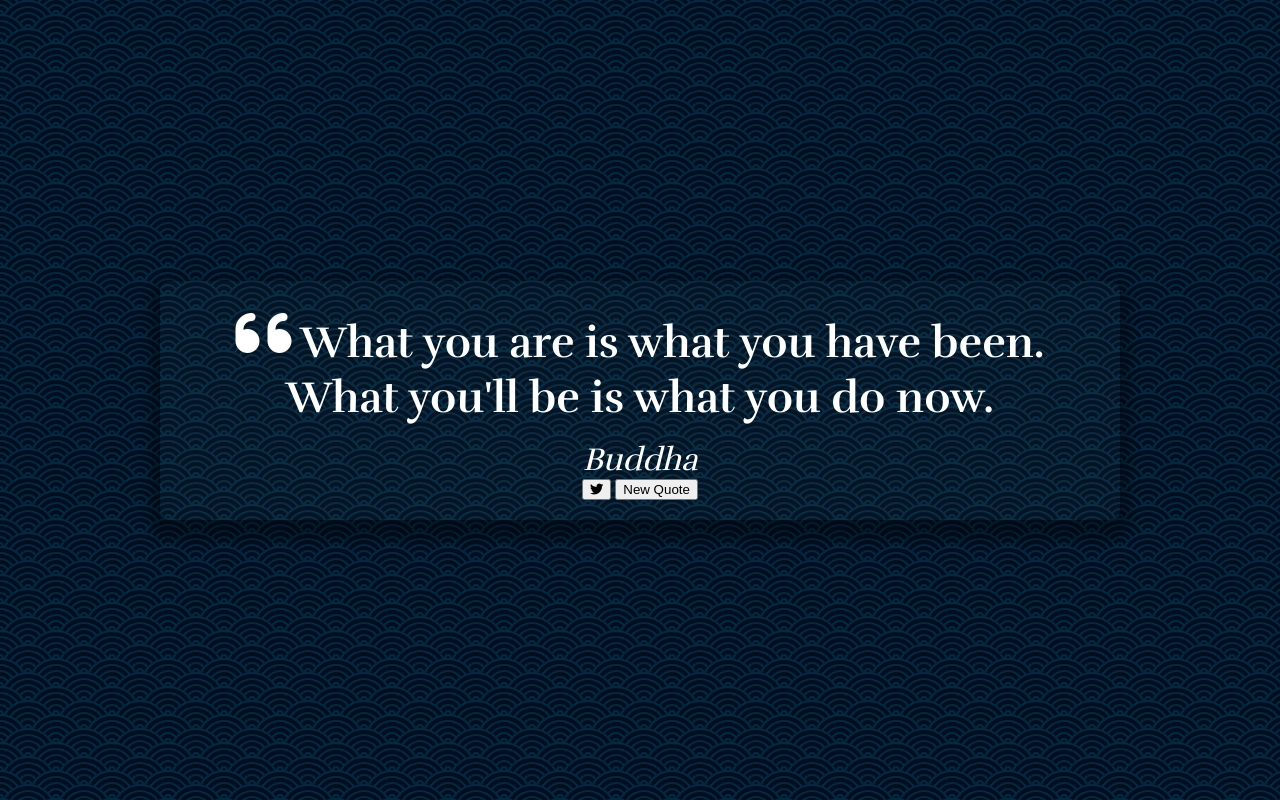
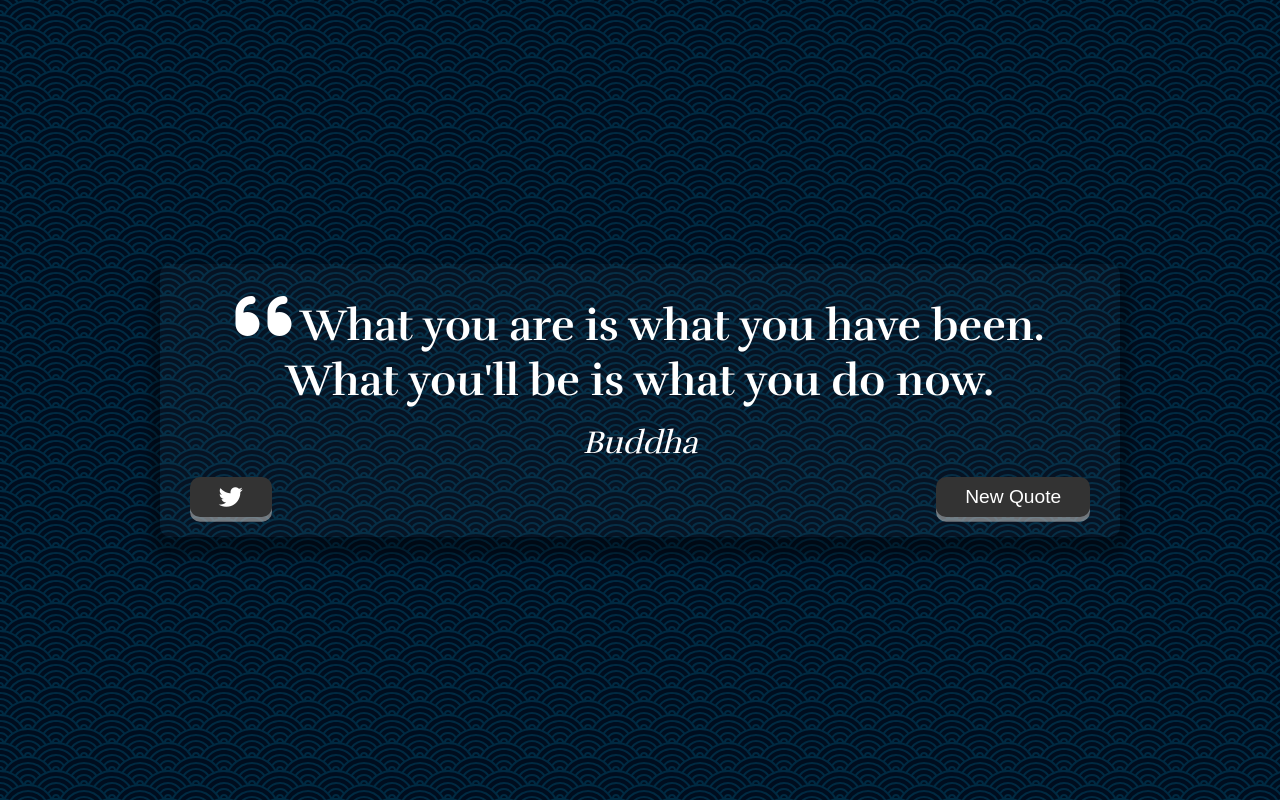
Before and after one commit to neopythe/quote-generator, a plain HTML site: page index.html in a window 1280 px wide. Drawn offline with Linux system fonts and the light colour scheme.

Commit message:
adjusted button styling

```diff
--- a/style.css
+++ b/style.css
@@ -46,6 +46,42 @@ body {
   font-style: italic;
 }
 
+.button-container {
+  margin-top: 15px;
+  display: flex;
+  justify-content: space-between;
+}
+
+button {
+  cursor: pointer;
+  font-size: 1.2rem;
+  height: 2.5rem;
+  border: none;
+  border-radius: 10px;
+  color: #fff;
+  background: #333;
+  outline: none;
+  padding: 0.5rem 1.8rem;
+  box-shadow: 0 0.3rem rgba(171, 171, 171, 0.65);
+}
+
+button:hover {
+  filter: brightness(115%);
+}
+
+button:active {
+  transform: translate(0, 0.3rem);
+  box-shadow: none;
+}
+
+.twitter-button:hover {
+  color: #38a1f3;
+}
+
+.fa-twitter {
+  font-size: 1.5rem;
+}
+
 /* Media Query: Tablet or Smaller */
 @media screen and (max-width: 1000px) {
   .quote-container {
```
